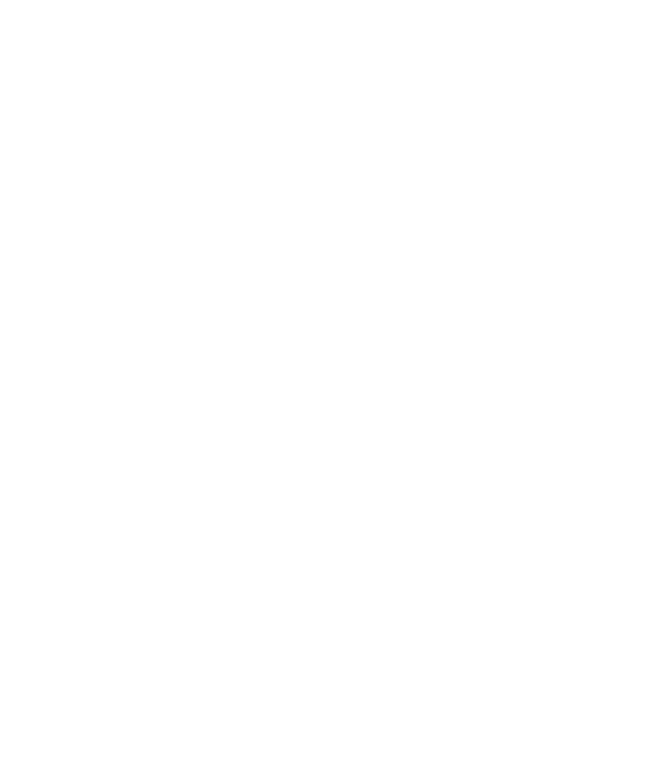
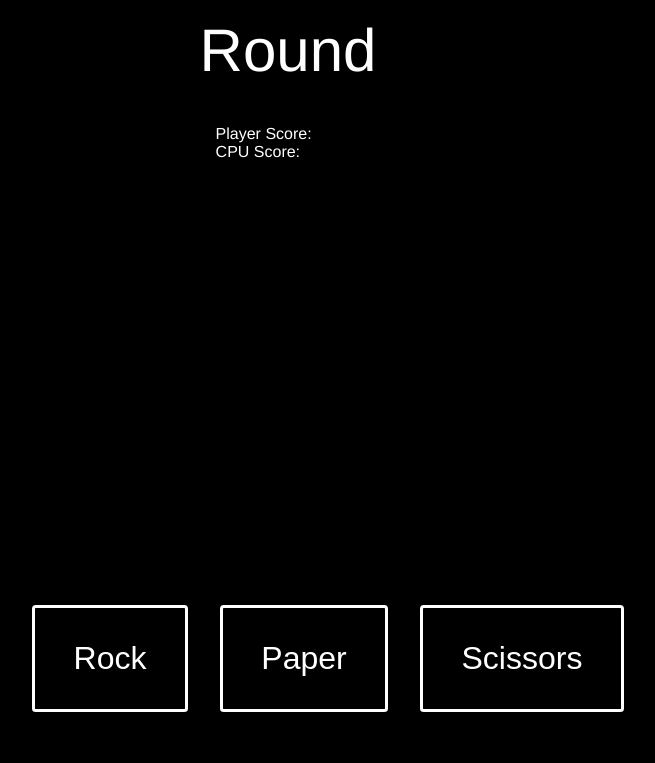
Before and after one commit to reyes-dev/rock-paper-scissors, a plain HTML site: page index.html in a window 1280 px wide. Shown: the whole page, without its empty margins (312-967 px from the left). Drawn offline with Linux system fonts and the light colour scheme.

Commit message:
Add basic UI CSS

```diff
--- a/index.html
+++ b/index.html
@@ -4,9 +4,28 @@
         <meta charset = 'utf-8'>
         <title>Rock Paper Scissors</title>
         <script src="script.js"></script>
+        <link rel="stylesheet" href="/styles.css">
     </head>
 
     <body>
+    <div class="container">
+        <div class="top">
+            <div class="round-counter">Round</div>
+            <div class="div-score-container">
+                <div class="div-player-score">Player Score: </div>
+                <div class="div-cpu-score">CPU Score: </div>
+            </div>
+        </div>
+
+        <div class="middle">
+        </div>
+
+        <div class="bottom">
+            <button class="rps-button" id="rock-button">Rock</button>
+            <button class="rps-button" id="paper-button">Paper</button>
+            <button class="rps-button" id="scissors-button">Scissors</button>
+        </div>
+    </div>
 
     </body>
 </html>
--- a/styles.css
+++ b/styles.css
@@ -0,0 +1,52 @@
+* {
+    margin: 0;
+    padding: 0;
+}
+html, body {
+    background-color:black;
+    font-family: Helvetica, Arial, sans-serif;
+    color: white;
+}
+
+.container {
+    height: 100vh;
+    display: flex;
+    flex-direction: column;
+    justify-content: space-between;
+    align-items: center;
+}
+
+.top, .middle, .bottom{
+    display: flex;
+    flex-grow: 1 1 auto;
+}
+.top{
+    flex-direction: column;
+    padding: 16px;
+}
+
+.round-counter{
+    font-size: 60px;
+    margin-right: 10vh;
+}
+
+.bottom{
+    gap: 32px;
+    padding: 48px;
+    margin-bottom: 5vh;
+}
+
+.rps-button{
+    color: white;
+    background-color: black;
+    padding:1em 1.2em;
+    font-size: 32px;
+    border:0.1em solid #FFFFFF;
+    border-radius:0.12em;
+    box-sizing:content-box;
+
+}
+.div-score-container{
+    margin-top: 5vh;
+    margin-left: 2vh;
+}
```
Also changed, not shown: img/Paper-Left.png (added), img/Paper-Right.png (added), img/Rock-Left.png (added), img/Rock-Right.png (added), img/Scissors-Left.png (added), img/Scissors-Right.png (added), 1 other file.
